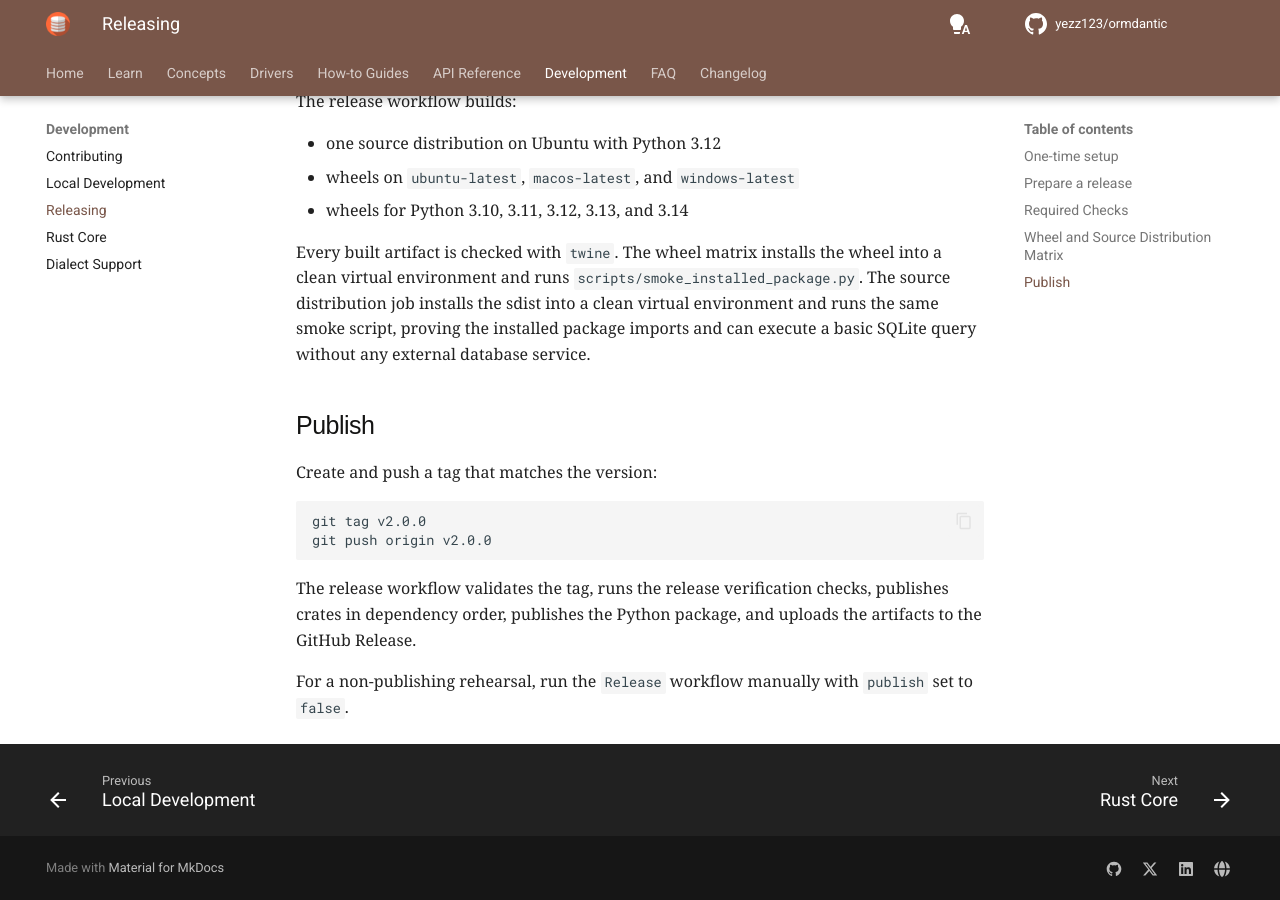
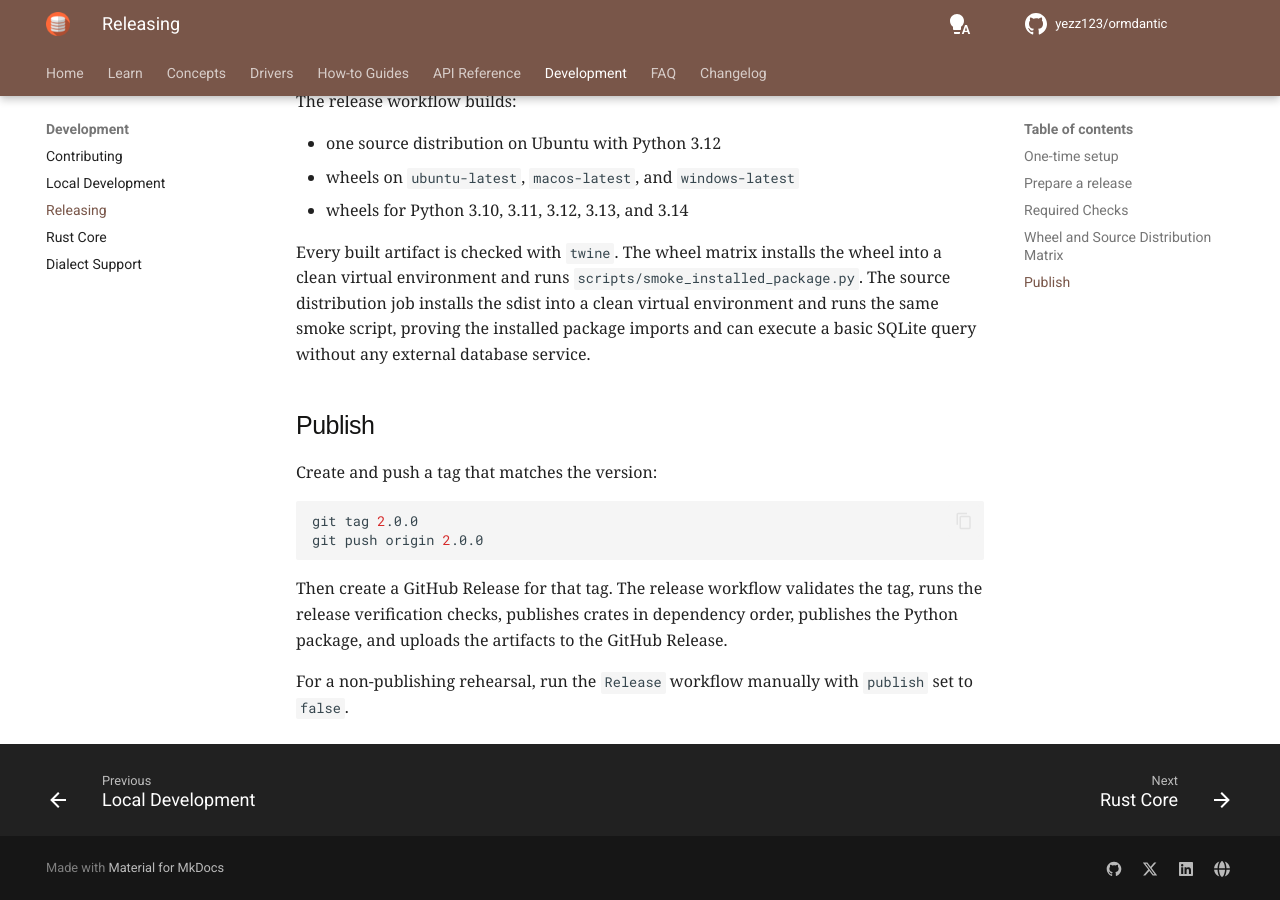
Before and after one commit to yezz123/ormdantic, an MkDocs documentation site: the page built from docs/development/releasing.md, in a window 1280 px wide and 900 px high, scrolled down 1632 px. Built offline with MkDocs 1.6.1 and Material for MkDocs 9.7.7, drawn with Linux system fonts in a browser that asks for light colours; comment, search, counter and statistics services are not loaded.

Commit message:
:bug: Update release workflow and documentation for version tagging
- Changed the release trigger from tag-based pushes to GitHub release creation.
- Updated the version tagging format in documentation to remove the 'v' prefix for consistency.
- Clarified the release workflow process in the documentation to enhance understanding.

````diff
--- a/docs/development/releasing.md
+++ b/docs/development/releasing.md
@@ -72,13 +72,13 @@ external database service.
 Create and push a tag that matches the version:
 
 ```bash
-git tag v2.0.0
-git push origin v2.0.0
+git tag 2.0.0
+git push origin 2.0.0
 ```
 
-The release workflow validates the tag, runs the release verification checks,
-publishes crates in dependency order, publishes the Python package, and uploads
-the artifacts to the GitHub Release.
+Then create a GitHub Release for that tag. The release workflow validates the
+tag, runs the release verification checks, publishes crates in dependency order,
+publishes the Python package, and uploads the artifacts to the GitHub Release.
 
 For a non-publishing rehearsal, run the `Release` workflow manually with
 `publish` set to `false`.
````
Also changed, not shown: 1 other file.
